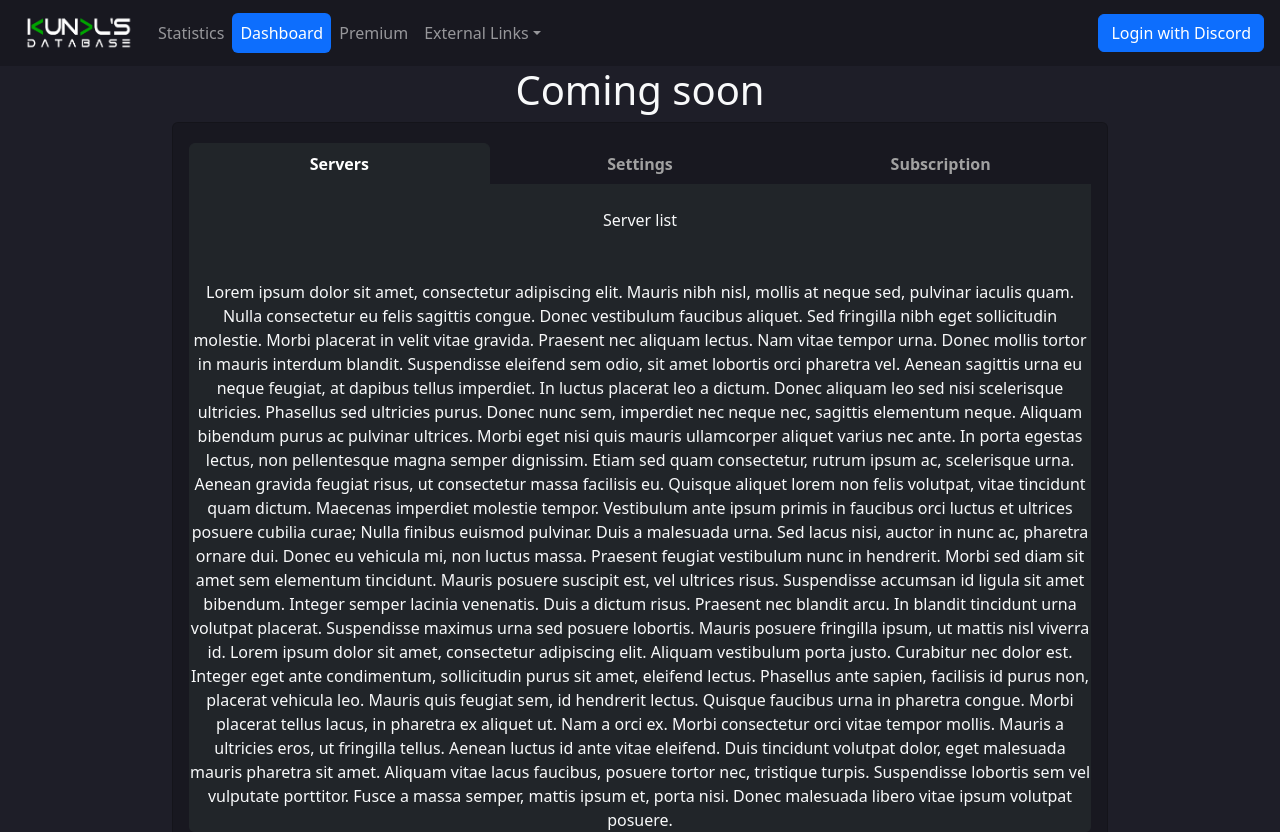
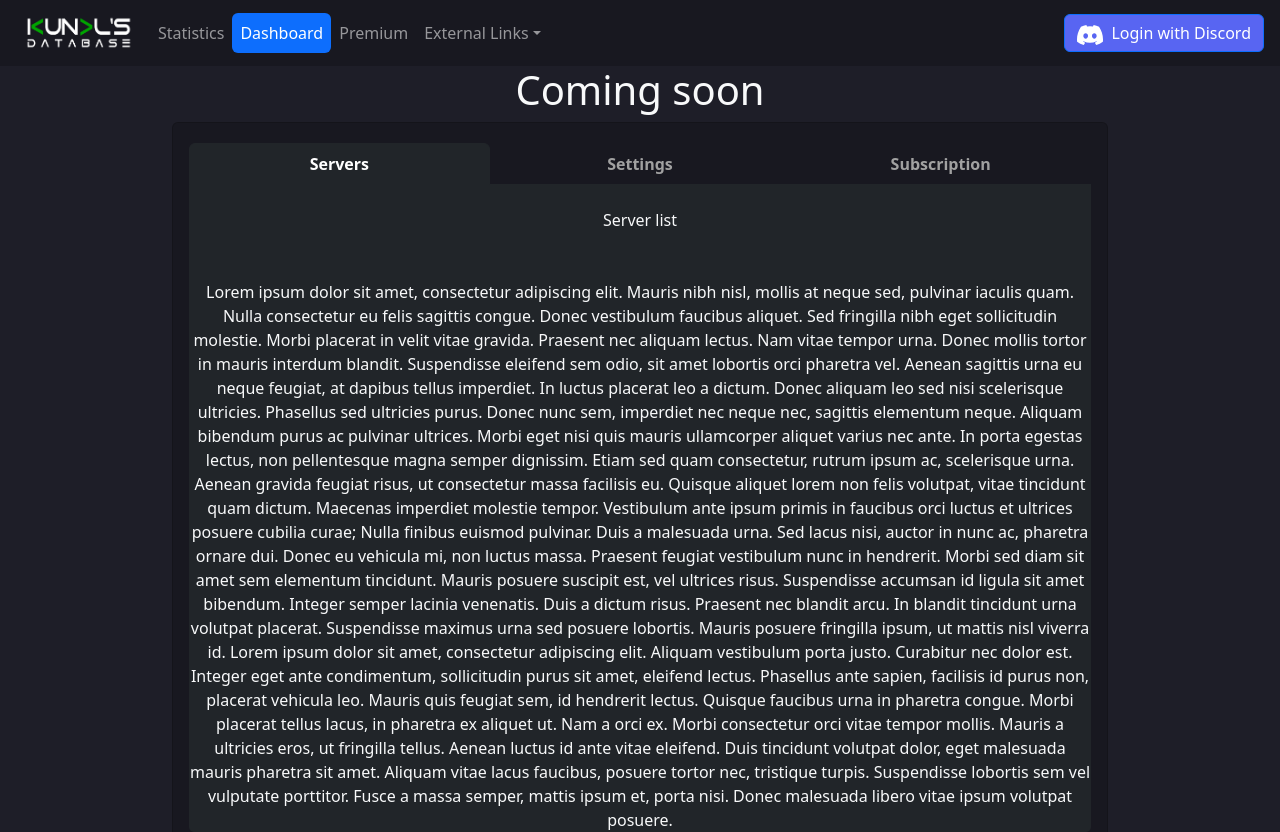
Before and after one commit to KunalsDatabase/KDBot-site, a React (Create React App) app: page /kdbot/dashboard in a window 1280 px wide. Shown: the top 832 px of the page. Built offline with nearby package versions, Linux system fonts and the light colour scheme.

Commit message:
login with discord button

```diff
--- a/src/App.css
+++ b/src/App.css
@@ -133,3 +133,6 @@ input[type=number] {
   background-color: var(--bs-dark);
   border-radius:0px 0px 5px 5px;
 }
+.discord-color, .discord-color:hover{
+  background-color: #5865F2;
+}
--- a/src/Components/LayOut.tsx
+++ b/src/Components/LayOut.tsx
@@ -22,7 +22,10 @@ function  LayOut(){
                     </NavDropdown>
                 </Nav>
 
-            <Button variant="primary" href="oauthlinkhere" className="me-3">Login with Discord</Button>
+            <Button href="oauthlinkhere" className="me-3 discord-color text-white">
+            <img src="/icons/icon_clyde_white_RGB.svg" height="20px" className ="me-2" alt="Discord logo"/>
+                Login with Discord
+                </Button>
 
             </Navbar.Collapse>
         </Navbar>
```
Also changed, not shown: public/Icons/icon_clyde_white_RGB.svg (added).
